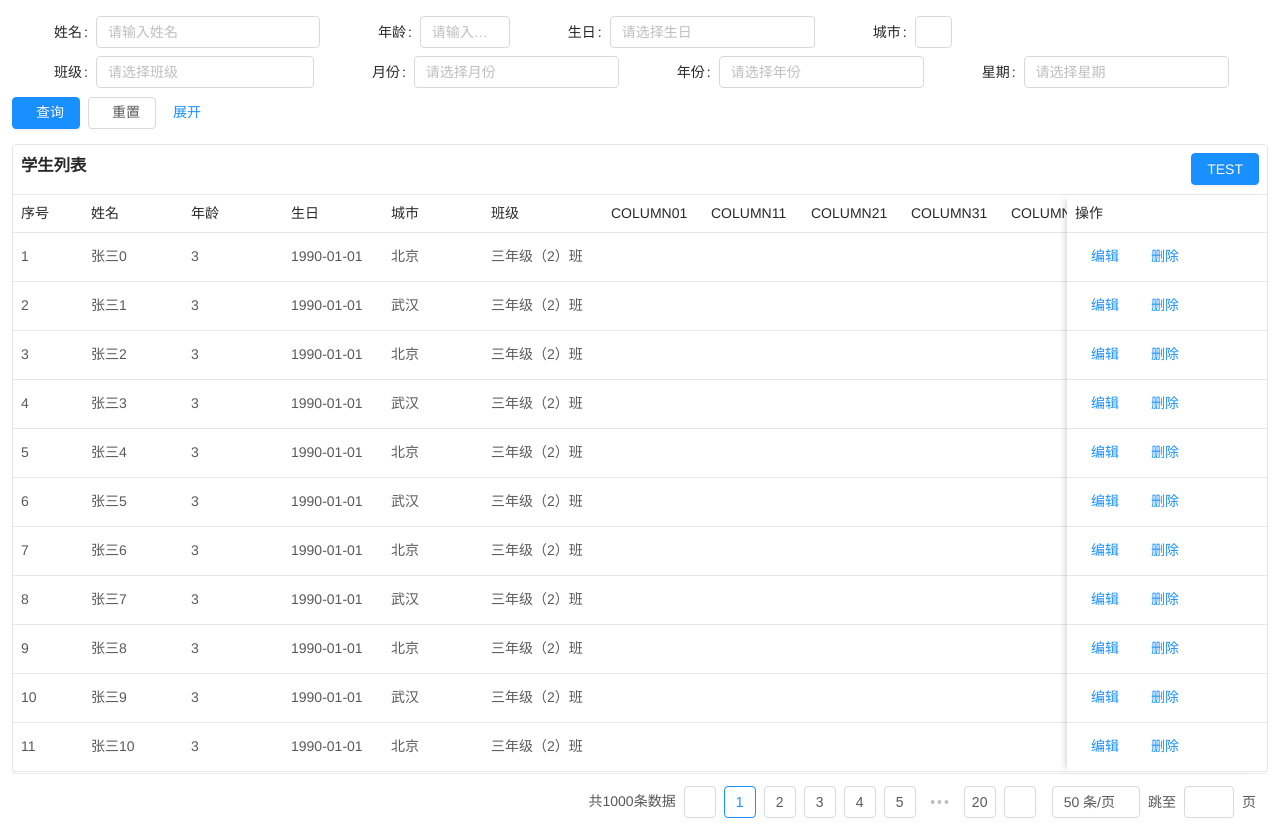
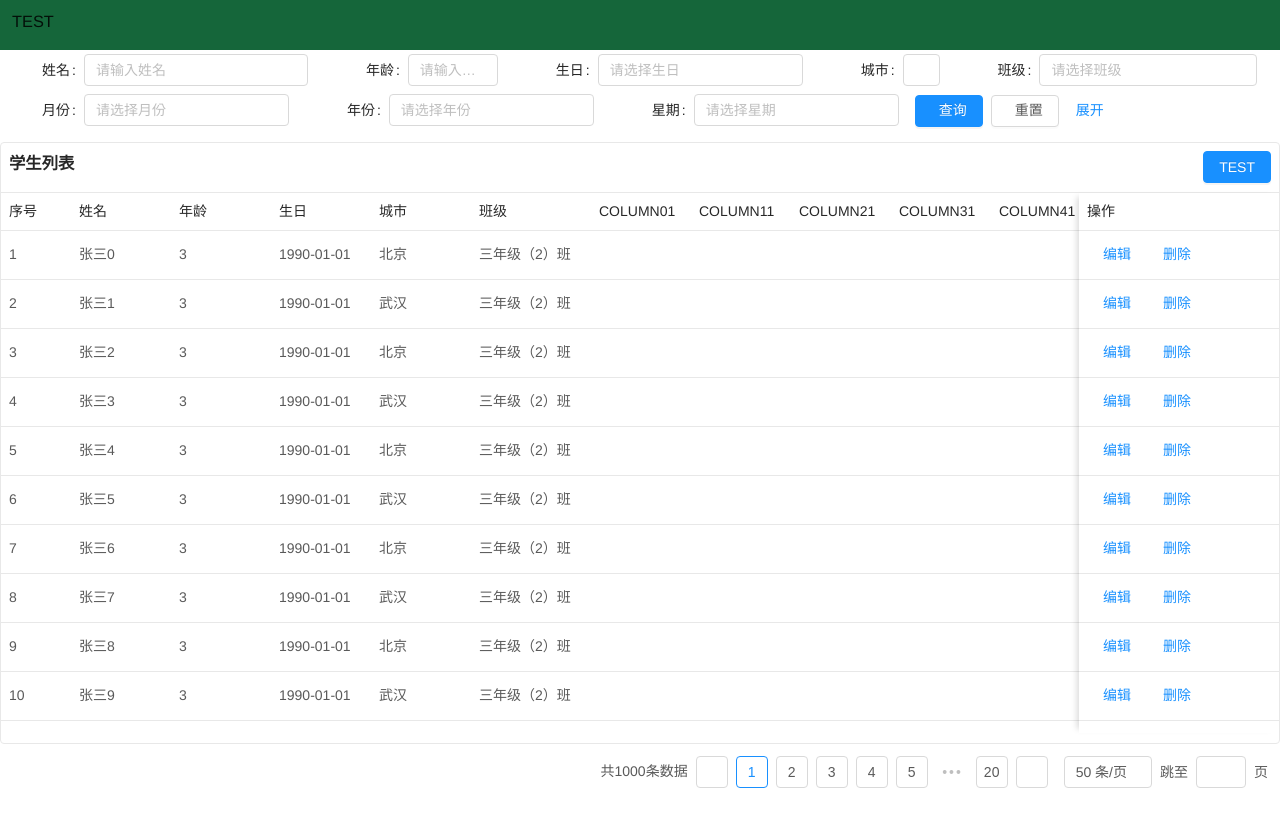
Before and after one commit to WhenhowXu/how-components-vue, a Vue app: page / in a window 1280 px wide. After the commit the page ends 800 px from the top, so only its background shows below. Built offline with nearby package versions, Linux system fonts and the light colour scheme.

Commit message:
feat: 主题切换尝试

```diff
--- a/package.json
+++ b/package.json
@@ -3,6 +3,7 @@
   "version": "0.1.5",
   "private": false,
   "scripts": {
+    "start": "vue-cli-service serve",
     "serve": "vue-cli-service serve",
     "build": "vue-cli-service build",
     "lint": "vue-cli-service lint",
--- a/packages/HaoSearchTable/HaoSearchTable.jsx
+++ b/packages/HaoSearchTable/HaoSearchTable.jsx
@@ -1,8 +1,8 @@
+import "./index.less";
 import HaoFilters from "../../packages/HaoFilters";
 import { Table, Pagination } from "ant-design-vue";
 import { filterTableColumns, filterSearchFields } from "./utils";
 import { getOptionProps } from "ant-design-vue/lib/_util/props-util";
-import "./index.less";
 export default {
   name: "HSearchTable",
   props: {
@@ -16,10 +16,21 @@ export default {
     emptyTag: { type: String, default: "--" }, // 单元格无数据占位符
     defaultColumnWdith: { type: Number, default: 70 },
   },
+  data() {
+    return {
+      scrollY: undefined,
+    };
+  },
   methods: {
     onSizeChange(page, size) {
       this.$emit("pageChange", { page, size });
     },
+    setScrollY() {
+      this.scrollY = this.$refs.searchTableRef.clientHeight - 100;
+    },
+  },
+  mounted() {
+    this.setScrollY();
   },
   render() {
     const {
@@ -33,6 +44,7 @@ export default {
       defaultColumnWdith,
       orderable,
       onSizeChange,
+      scrollY,
     } = this;
     const filterProps = {
       props: {
@@ -52,7 +64,9 @@ export default {
         rowKey: $attrs.rowKey,
         dataSource,
         pagination: false,
-        scroll: { x: "max-content", y: "calc(100vh - 260px)" },
+        scroll: scrollY
+          ? { x: "max-content", y: scrollY }
+          : { x: "max-content" },
       },
       scopedSlots: $scopedSlots,
     };
@@ -73,7 +87,9 @@ export default {
     return (
       <div class="hao-serach-table-wrapper">
         <HaoFilters {...filterProps} />
-        <Table {...tableProps} />
+        <div class="hao-table-wrapper" ref="searchTableRef">
+          <Table {...tableProps} />
+        </div>
         <div class="hao-pagination-wrapper">
           <Pagination
             {...paginationProps}
--- a/packages/HaoSearchTable/index.less
+++ b/packages/HaoSearchTable/index.less
@@ -8,9 +8,13 @@
         padding: 12px;
         text-align: right;
     }
-    .ant-table-wrapper{
+    .hao-table-wrapper{
         margin-top: 12px;
         flex: 1;
+        overflow: hidden;
+    }
+    .ant-table-wrapper{
+        height: 100%;
         & .ant-spin-nested-loading,
         & .ant-spin-container,
         & .ant-spin-container .ant-table{
--- a/src/App.vue
+++ b/src/App.vue
@@ -1,7 +1,7 @@
 <template>
   <div id="app">
     <a-config-provider :locale="localZh">
-      <div class="page-wrapper">
+      <AppLayout>
         <h-search-table
           rowKey="id"
           orderable
@@ -12,21 +12,19 @@
           :total="total"
           :defaultColumnWdith="100"
           @search="updateFildters({ page: 1 })"
-          @reset="updateFildters({ page: 1})"
+          @reset="updateFildters({ page: 1 })"
           @pageChange="updateFildters"
         >
-          <div slot="title" class="hao-search-table-title">
+          <div slot="title" class="table-header">
             <h3 :style="{ fontWeight: 'bold' }">学生列表</h3>
             <a-button type="primary">TEST</a-button>
           </div>
           <template slot="operations" slot-scope="text, record">
-            <h-operation @click="onDelete(record)"
-              >编辑</h-operation
-            >
+            <h-operation @click="onDelete(record)">编辑</h-operation>
             <h-operation @click="onDelete(record)">删除</h-operation>
           </template>
         </h-search-table>
-      </div>
+      </AppLayout>
     </a-config-provider>
   </div>
 </template>
@@ -34,6 +32,7 @@
 <script>
 import localZh from "ant-design-vue/lib/locale/zh_CN";
 import { getChildrens } from "@/api/list";
+import AppLayout from "@/layout";
 
 const customColumns = Array.from({ length: 10 }).map((v, i) => ({
   title: "COLUMN" + i + 1,
@@ -41,6 +40,9 @@ const customColumns = Array.from({ length: 10 }).map((v, i) => ({
 }));
 export default {
   name: "App",
+  components: {
+    AppLayout,
+  },
   data() {
     return {
       localZh,
@@ -88,9 +90,9 @@ export default {
         },
       ],
       dataSource: [],
+      total: 0
     };
   },
-  components: {},
   methods: {
     updateFildters(changeFilters) {
       Object.assign(this.filters, changeFilters);
@@ -117,18 +119,10 @@ export default {
   font-family: Avenir, Helvetica, Arial, sans-serif;
   -webkit-font-smoothing: antialiased;
   -moz-osx-font-smoothing: grayscale;
-}
-
-.page-wrapper {
-  position: absolute;
-  top: 0;
-  bottom: 0;
-  left: 0;
-  right: 0;
-  padding: 12px;
-}
-.hao-search-table-title {
-  display: flex;
-  justify-content: space-between;
+  .table-header {
+    display: flex;
+    flex-direction: row;
+    justify-content: space-between;
+  }
 }
 </style>
--- /dev/null
+++ b/src/layout/ThemeChanger.vue
@@ -0,0 +1,38 @@
+<template>
+  <a-dropdown>
+    <a-icon type="skin" />
+    <a-menu slot="overlay" @click="onThemeChange">
+      <a-menu-item v-for="item in themes" :key="item.value">
+        {{ item.label }}
+      </a-menu-item>
+    </a-menu>
+  </a-dropdown>
+</template>
+
+<script>
+export default {
+  name: "ThemeChanger",
+  data() {
+    return {
+      themeKey: "light",
+      themes: [
+        { label: "明亮", value: "light" },
+        { label: "暗黑", value: "dark" },
+      ],
+    };
+  },
+  watch: {
+    themeKey: {
+      handler: function (val) {
+        document.body.setAttribute('theme-mode', val)
+      },
+      immediate: true,
+    },
+  },
+  methods: {
+    onThemeChange({ key }) {
+      this.themeKey = key;
+    },
+  },
+};
+</script>
--- /dev/null
+++ b/src/layout/index.vue
@@ -0,0 +1,49 @@
+<template>
+    <div class="app-wrapper">
+        <div class="app-header">
+            <h3>TEST</h3>
+            <a-space>
+                <ThemeChanger/>
+            </a-space>
+        </div>
+        <div class="app-main">
+            <slot></slot>
+        </div>
+    </div>
+</template>
+
+<script>
+import ThemeChanger from './ThemeChanger.vue';
+
+export default {
+    name: "AppLayout",
+    components: {
+        ThemeChanger
+    }
+};
+</script>
+
+<style lang="less" scoped>
+.app-wrapper {
+    position: absolute;
+    top: 0;
+    bottom: 0;
+    left: 0;
+    right: 0;
+    display: flex;
+    flex-direction: column;
+    .app-header {
+        display: flex;
+        flex-direction: row;
+        flex-wrap: nowrap;
+        justify-content: space-between;
+        height: 50px;
+        align-items: center;
+        padding: 0 12px;
+        // background-color: lightcoral;
+    }
+    .app-main {
+        flex: 1;
+    }
+}
+</style>
--- a/src/main.js
+++ b/src/main.js
@@ -2,8 +2,9 @@ import Vue from "vue";
 import HaoUI from "../packages";
 import App from "./App.vue";
 import AntUI from "ant-design-vue";
+import "ant-design-vue/dist/antd.css";
+import '@/themes/index.less';
 
-import "ant-design-vue/dist/antd.css";
 Vue.use(HaoUI).use(AntUI);
 Vue.config.productionTip = false;
 
--- /dev/null
+++ b/src/themes/index.less
@@ -0,0 +1,11 @@
+:root {
+  body[theme-mode="light"] {
+    --bg-color: #15663a;
+  }
+  body[theme-mode="dark"] {
+    --bg-color: #787e34;
+  }
+}
+.app-header{
+    background-color: var(--bg-color);
+}
```
Also changed, not shown: 1 other file (tests, documents, lock files or other folders).
